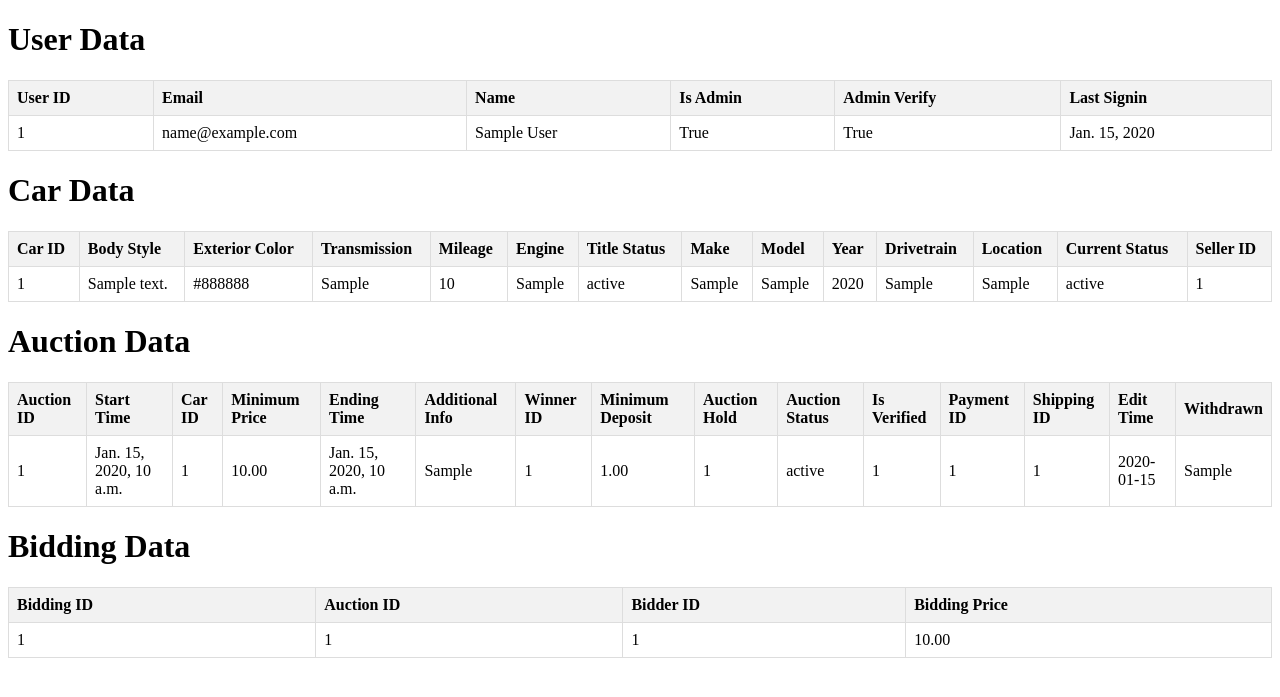
After one commit to ChaiTowKway/CS5200_Bidding, a Django app: page /admin_page/ in a window 1280 px wide. The commit adds this page. Shown: the top 697 px of the page. Run offline with Django 4.2, Linux system fonts and the light colour scheme; a user stored in the database is signed in; tables that the repository leaves empty hold one stand-in row (values such as "Sample post").

Commit message:
admin page

```diff
--- /dev/null
+++ b/templates/admin_page.html
@@ -0,0 +1,163 @@
+<!DOCTYPE html>
+<html lang="en">
+<head>
+    <meta charset="UTF-8">
+    <meta http-equiv="X-UA-Compatible" content="IE=edge">
+    <meta name="viewport" content="width=device-width, initial-scale=1.0">
+    <title>Admin Page</title>
+    <style>
+        table {
+            border-collapse: collapse;
+            width: 100%;
+        }
+
+        th, td {
+            border: 1px solid #dddddd;
+            text-align: left;
+            padding: 8px;
+        }
+
+        th {
+            background-color: #f2f2f2;
+        }
+    </style>
+</head>
+<body>
+
+<h1>User Data</h1>
+<table>
+    <thead>
+        <tr>
+            <th>User ID</th>
+            <th>Email</th>
+            <th>Name</th>
+            <th>Is Admin</th>
+            <th>Admin Verify</th>
+            <th>Last Signin</th>
+        </tr>
+    </thead>
+    <tbody>
+        {% for user in users %}
+            <tr>
+                <td>{{ user.userid }}</td>
+                <td>{{ user.email }}</td>
+                <td>{{ user.name }}</td>
+                <td>{{ user.isadmin }}</td>
+                <td>{{ user.admin_verify }}</td>
+                <td>{{ user.last_signin }}</td>
+            </tr>
+        {% endfor %}
+    </tbody>
+</table>
+
+<h1>Car Data</h1>
+<table>
+    <thead>
+        <tr>
+            <th>Car ID</th>
+            <th>Body Style</th>
+            <th>Exterior Color</th>
+            <th>Transmission</th>
+            <th>Mileage</th>
+            <th>Engine</th>
+            <th>Title Status</th>
+            <th>Make</th>
+            <th>Model</th>
+            <th>Year</th>
+            <th>Drivetrain</th>
+            <th>Location</th>
+            <th>Current Status</th>
+            <th>Seller ID</th>
+            <!-- Add more headers based on your Car model fields -->
+        </tr>
+    </thead>
+    <tbody>
+        {% for car in cars %}
+            <tr>
+                <td>{{ car.car_id }}</td>
+                <td>{{ car.body_style }}</td>
+                <td>{{ car.exterior_color }}</td>
+                <td>{{ car.transmission }}</td>
+                <td>{{ car.mileage }}</td>
+                <td>{{ car.engine }}</td>
+                <td>{{ car.title_status }}</td>
+                <td>{{ car.make }}</td>
+                <td>{{ car.model }}</td>
+                <td>{{ car.year }}</td>
+                <td>{{ car.drivetrain }}</td>
+                <td>{{ car.location }}</td>
+                <td>{{ car.current_status }}</td>
+                <td>{{ car.seller_id.userid }}</td>
+            </tr>
+        {% endfor %}
+    </tbody>
+</table>
+
+<h1>Auction Data</h1>
+<table>
+    <thead>
+        <tr>
+            <th>Auction ID</th>
+            <th>Start Time</th>
+            <th>Car ID</th>
+            <th>Minimum Price</th>
+            <th>Ending Time</th>
+            <th>Additional Info</th>
+            <th>Winner ID</th>
+            <th>Minimum Deposit</th>
+            <th>Auction Hold</th>
+            <th>Auction Status</th>
+            <th>Is Verified</th>
+            <th>Payment ID</th>
+            <th>Shipping ID</th>
+            <th>Edit Time</th>
+            <th>Withdrawn</th>
+        </tr>
+    </thead>
+    <tbody>
+        {% for auction in auctions %}
+            <tr>
+                <td>{{ auction.auction_id }}</td>
+                <td>{{ auction.start_time }}</td>
+                <td>{{ auction.car_id.car_id }}</td>
+                <td>{{ auction.minimum_price }}</td>
+                <td>{{ auction.ending_time }}</td>
+                <td>{{ auction.additional_info }}</td>
+                <td>{{ auction.winner_id.userid }}</td>
+                <td>{{ auction.minimum_deposit }}</td>
+                <td>{{ auction.auction_hold }}</td>
+                <td>{{ auction.auction_status }}</td>
+                <td>{{ auction.is_verified }}</td>
+                <td>{{ auction.payment_id }}</td>
+                <td>{{ auction.shipping_id.shipping_id }}</td>
+                <td>{{ auction.edit_time }}</td>
+                <td>{{ auction.withdrawn }}</td>
+            </tr>
+        {% endfor %}
+    </tbody>
+</table>
+
+<h1>Bidding Data</h1>
+<table>
+    <thead>
+        <tr>
+            <th>Bidding ID</th>
+            <th>Auction ID</th>
+            <th>Bidder ID</th>
+            <th>Bidding Price</th>
+        </tr>
+    </thead>
+    <tbody>
+        {% for bidding in biddings %}
+            <tr>
+                <td>{{ bidding.bidding_id }}</td>
+                <td>{{ bidding.auction_id.auction_id }}</td>
+                <td>{{ bidding.bidder_id.userid }}</td>
+                <td>{{ bidding.bidding_price }}</td>
+            </tr>
+        {% endfor %}
+    </tbody>
+</table>
+
+</body>
+</html>
--- a/templates/index.html
+++ b/templates/index.html
@@ -72,6 +72,9 @@
           <li>
             <a>Welcome, {{ user.name }}!</a>
           </li>
+          {% if user.isadmin %}
+            <li><a href="admin_page">Admin Page</a></li>
+          {% endif %}
           <li><a href="post_car">Post New Car</a></li>
           <li>
             <a href="logout"
--- a/usedCarBidding/models.py
+++ b/usedCarBidding/models.py
@@ -67,7 +67,7 @@ class Car(models.Model):
     current_status = models.CharField(
         db_column='Current_Status', max_length=50, blank=True, null=True)
     seller_id = models.ForeignKey(
-        User, models.DO_NOTHING, db_column='Seller_ID', blank=True, null=True)
+        User, db_column='Seller_ID', blank=True, null=True, on_delete=models.CASCADE)
 
     class Meta:
         db_table = 'Car'
@@ -78,7 +78,7 @@ class Auction(models.Model):
     start_time = models.DateTimeField(
         db_column='Start_Time', blank=True, null=True)
     car_id = models.ForeignKey(
-        Car, models.DO_NOTHING, db_column='Car_ID', blank=True, null=True)
+        Car, on_delete=models.CASCADE, db_column='Car_ID', blank=True, null=True)
     minimum_price = models.DecimalField(
         db_column='Minimum_Price', max_digits=10, decimal_places=2, blank=True, null=True)
     ending_time = models.DateTimeField(
@@ -98,7 +98,7 @@ class Auction(models.Model):
     payment_id = models.IntegerField(
         db_column='Payment_ID', blank=True, null=True)
     shipping_id = models.ForeignKey(
-        'Shipping', models.DO_NOTHING, db_column='Shipping_ID', blank=True, null=True)
+        'Shipping', db_column='Shipping_ID', blank=True, null=True, on_delete=models.CASCADE)
     edit_time = models.CharField(
         db_column='Edit_time', max_length=50, blank=True, null=True)
     withdrawn = models.CharField(
@@ -113,10 +113,10 @@ class Bidding(models.Model):
     bidding_id = models.AutoField(db_column='Bidding_ID', primary_key=True)
     # Field name made lowercase.
     auction_id = models.ForeignKey(
-        Auction, models.DO_NOTHING, db_column='Auction_ID', blank=True, null=True)
+        Auction, db_column='Auction_ID', blank=True, null=True, on_delete=models.CASCADE)
     # Field name made lowercase.
     bidder_id = models.ForeignKey(
-        'User', models.DO_NOTHING, db_column='Bidder_ID', blank=True, null=True)
+        'User', db_column='Bidder_ID', blank=True, null=True, on_delete=models.CASCADE)
     # Field name made lowercase.
     bidding_price = models.DecimalField(
         db_column='Bidding_Price', max_digits=10, decimal_places=2, blank=True, null=True)
--- a/usedCarBidding/urls.py
+++ b/usedCarBidding/urls.py
@@ -22,5 +22,6 @@ urlpatterns = [
     path('logout/', LogoutView.as_view(next_page='home'),
          name='logout'),  # Redirect to 'home' after logout
     path('post_car/', views.post_car, name='post_car'),
+    path('admin_page/', views.display_data, name='display_data'),
 
 ]
--- a/usedCarBidding/views.py
+++ b/usedCarBidding/views.py
@@ -8,7 +8,7 @@ from django.views.decorators.csrf import csrf_exempt
 from django.http import JsonResponse
 from openai import OpenAI
 import openai
-from .models import User
+from .models import User, Car, Auction, Bidding
 import json
 import os
 from django.db import connection
@@ -493,3 +493,26 @@ def post_car(request):
         form = CarForm()
 
     return render(request, 'post_car.html', {'form': form})
+
+def display_data(request):
+    if request.user.is_authenticated == False or not request.user.isadmin:
+        context = {
+                    'user_id': 'N/A',
+                    'user_name': 'Guest',
+                    'user_email': 'N/A',
+                    'is_authenticated': False,
+                }
+        return render(request, 'admin_only.html', context)
+
+    users = User.objects.all()
+    cars = Car.objects.all()
+    auctions = Auction.objects.all()
+    biddings = Bidding.objects.all()
+    context = {
+        'users': users,
+        'cars': cars,
+        'auctions': auctions,
+        'biddings': biddings,
+    }
+
+    return render(request, 'admin_page.html', context)
```
Also changed, not shown: templates/admin_only.html (added, +18 -0 lines), usedCarBidding/migrations/0006_auto_20231212_2246.py (added).
